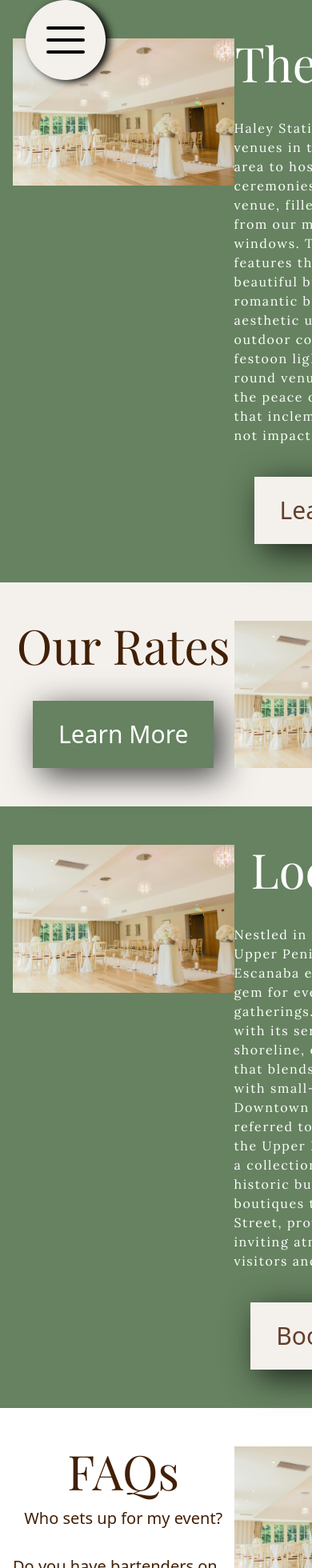
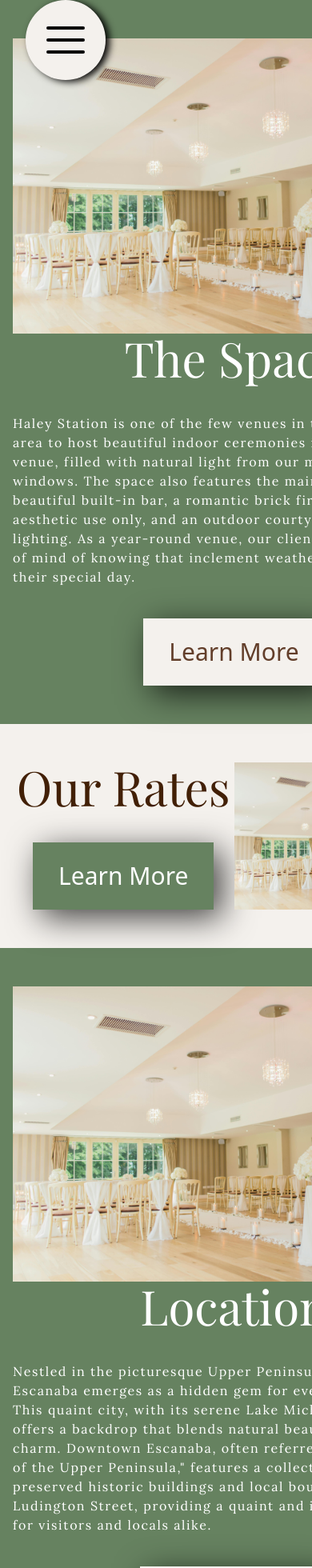
Before and after one commit to lee14k/haleystation, a Next.js app: page /About in a window 390 px wide. Shown: the top 1960 px of the page at 80% size. Built offline with nearby package versions, Linux system fonts and the light colour scheme; a web font is replaced by a local one.

Commit message:
mobile about page

```diff
--- a/components/FAQ.jsx
+++ b/components/FAQ.jsx
@@ -51,7 +51,7 @@ const FAQ = () => {
 
   return (
     <div className="">
-      <div className="grid grid-cols-2 text-yellow-950  py-12 px-4">
+      <div className="grid lg:grid-cols-2 text-yellow-950  py-12 px-4">
         <div className="flex justify-center items-center flex-col">
           <div className="text-6xl">
             <h1 className={playfair.className}>FAQs</h1>
--- a/components/FeaturesSpace.jsx
+++ b/components/FeaturesSpace.jsx
@@ -8,7 +8,7 @@ import Link from "next/link";
 export default function FeaturesSpace() {
   return (
     <div className="green-box ">
-      <div className="grid grid-cols-2 text-yellow-950  py-12 px-4">
+      <div className="grid lg:grid-cols-2 text-yellow-950  py-12 px-4">
         <div>
           <Image src="/stok1.jpg" width={800} height={600} />
         </div>
--- a/components/Location.jsx
+++ b/components/Location.jsx
@@ -7,7 +7,7 @@ import Image from "next/image";
 export default function Location() {
   return (
     <div className="green-box ">
-      <div className="grid grid-cols-2 text-yellow-950  py-12 px-4">
+      <div className="grid lg:grid-cols-2 text-yellow-950  py-12 px-4">
         <div>
           <Image src="/stok1.jpg" width={800} height={600} />
         </div>
```
